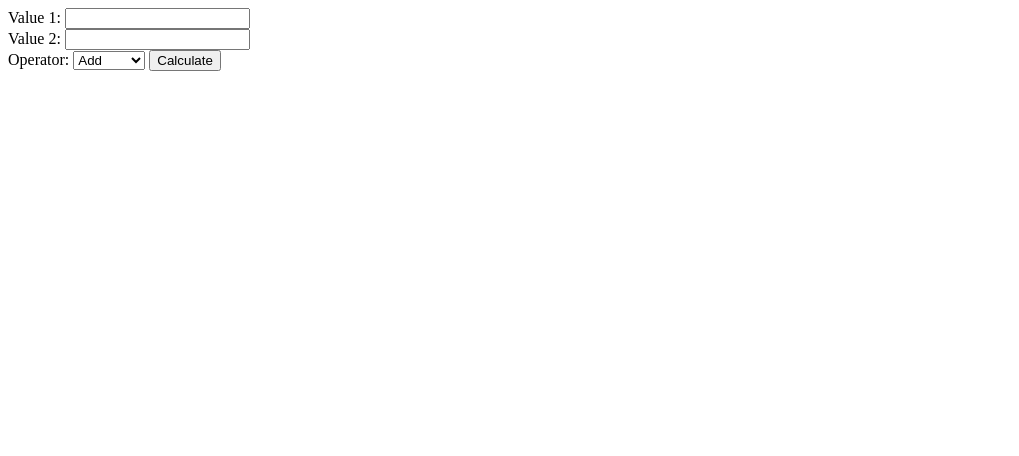
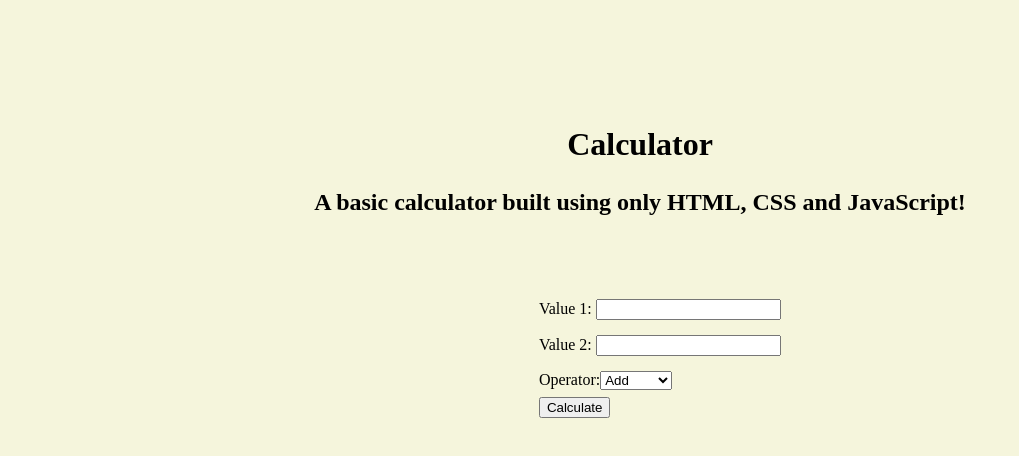
Before and after one commit to richardgaertner/simple-calculator, a plain HTML site: page index.html in a window 1280 px wide. Shown: the whole page, without its empty margins (0-1019 px from the left). Drawn offline with Linux system fonts and the light colour scheme.

Commit message:
Added styling such as:  -aligned text & form  -added background colour and colour to input boxes upon hover
 also added header and description.

```diff
--- a/index.html
+++ b/index.html
@@ -5,9 +5,12 @@
     <meta name="description" content="This is my first simple calculator using JavaScript, HTML and CSS">
     <meta name="Author" content="Richard Gaertner">
     <meta name=viewport content="width=device-width, initial-scale">
+    <link rel="stylesheet" href="main.css">
     <title>Simple Calculator</title>
 </head>
 <body>
+    <h1>Calculator</h1>
+    <h2>A basic calculator built using only HTML, CSS and JavaScript!</h2>
     <form>
         <label>Value 1:</label>
         <input type="text" id="value1">
@@ -15,16 +18,18 @@
         <label>Value 2:</label>
         <input type="text" id="value2">
         <br>
-        <value>Operator:</value>
-        <select id="operator">
+        <label for="operator">Operator:</label><select id="operator">
             <option value="add">Add</option>
             <option value="subtract">Subtract</option>
             <option value="multiply">Multiply</option>
             <option value="divide">Divide</option>
         </select>
+        <br>
         <button type="button" onclick="calc()">Calculate</button>
     </form>
+
     <div id="result"></div>
+
 </body>
 <script src="main.js"></script>
 </html>
--- a/main.css
+++ b/main.css
@@ -1,3 +1,35 @@
 body {
     background-color: beige;
 }
+
+h1 {
+    text-align: center;
+    margin-top: 10%;
+}
+
+h2 {
+    text-align: center;
+    margin-top: 2%;
+}
+form {
+    display: inline-block;
+    margin-left: 42%;
+    margin-top: 5%;
+}
+form input {
+    margin-bottom: 15px;
+}
+
+form input:hover {
+    background-color: darkseagreen;
+    color: white;
+}
+
+form button {
+    margin-top: 3%;
+}
+
+#result {
+    margin-top: 5px;
+    margin-left: 42%;
+}
--- a/main.js
+++ b/main.js
@@ -3,7 +3,7 @@ function calc() {
     let val2 = parseInt(document.querySelector("#value2").value);
     let op = document.querySelector("#operator").value;
 
-    if (op == "add") {
+    if (op === "add") {
         calculate = val1 + val2;
     } else if (op === "subtract") {
         calculate = val1 - val2;
@@ -13,5 +13,5 @@ function calc() {
         calculate = val1 / val2;
     }
 
-    document.querySelector("#result").innerHTML = "That Calculation Equals " + calculate;
+    document.querySelector('#result').innerHTML= "The answer is " + calculate;
 }
```
